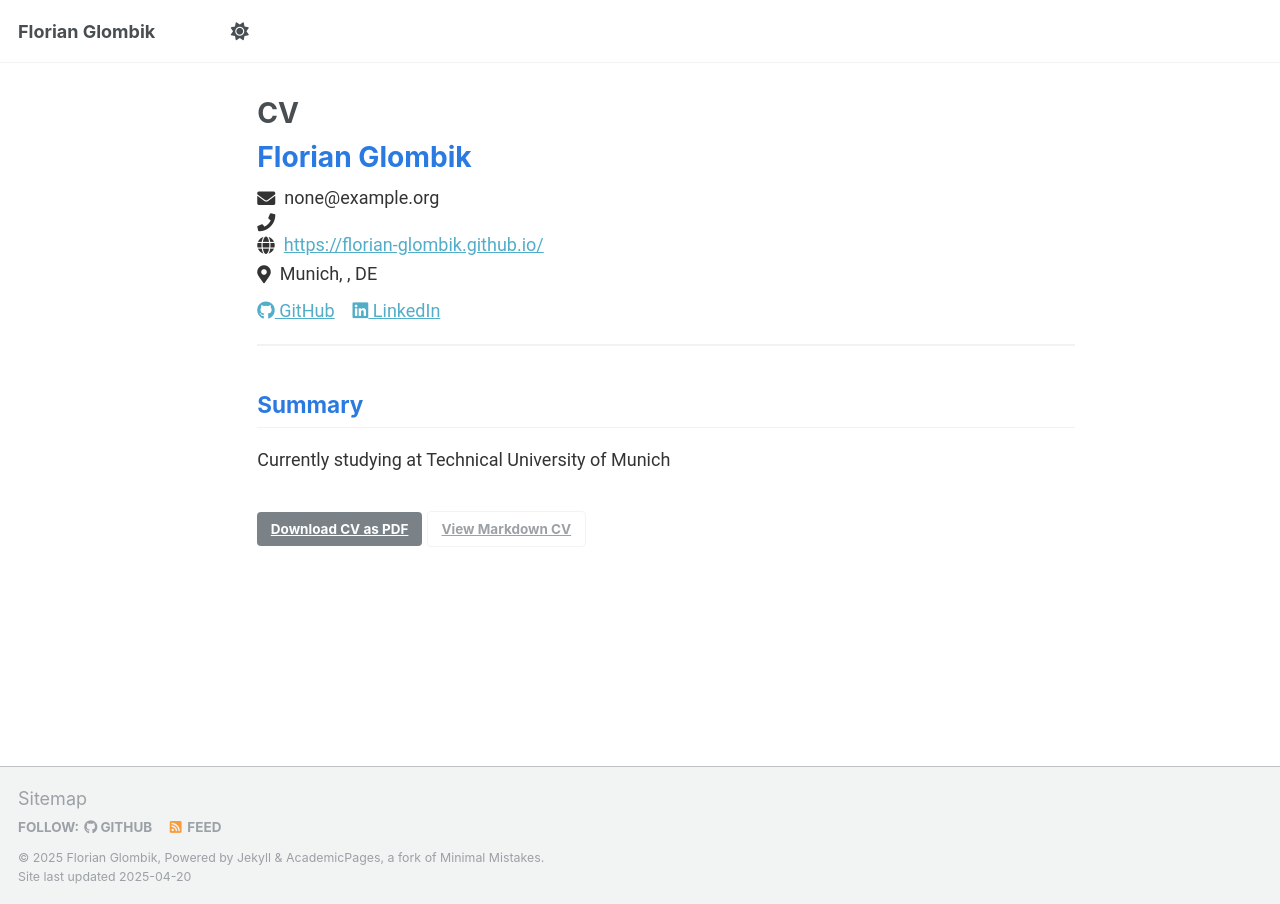
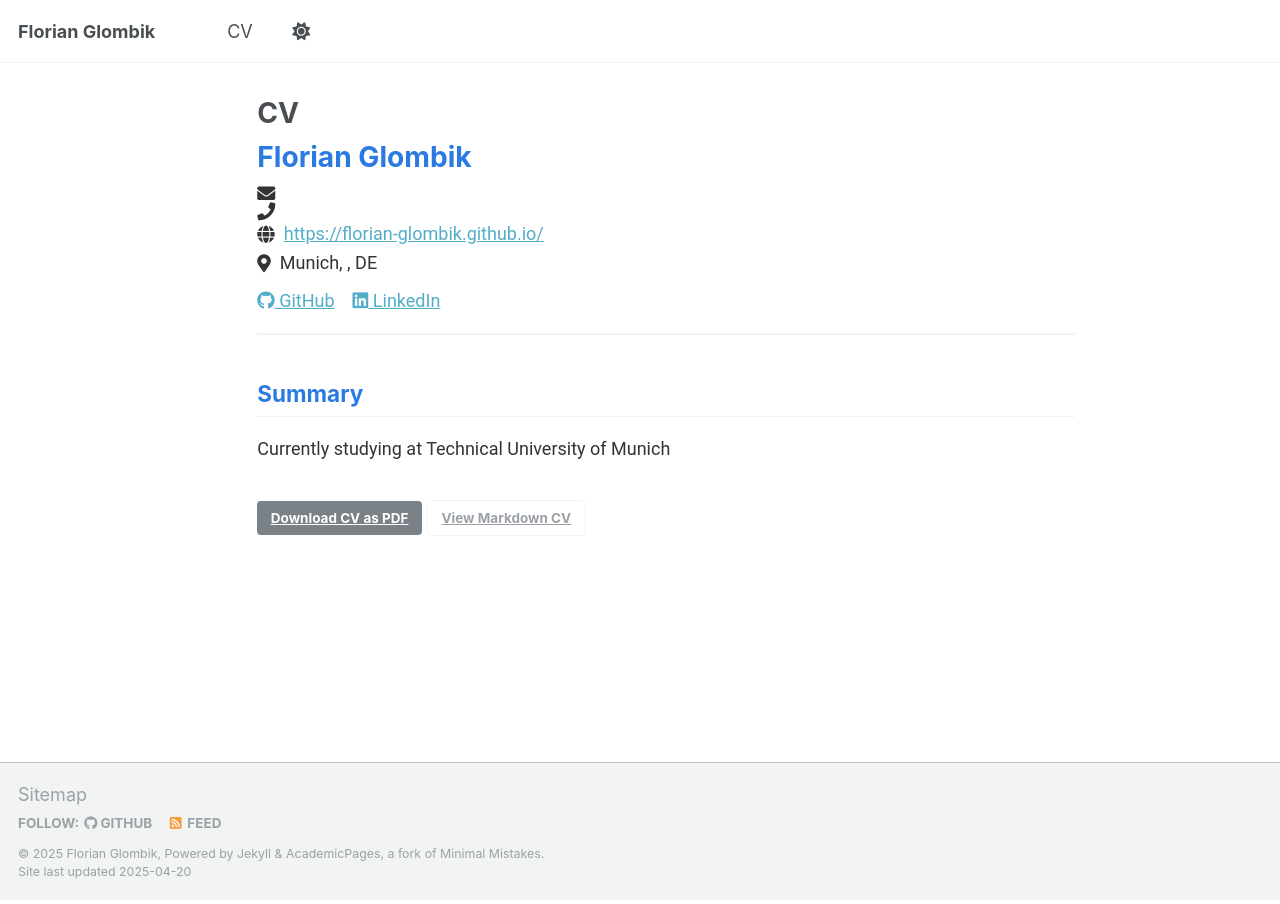
Before and after one commit to florian-glombik/florian-glombik.github.io, a Jekyll site: the page built from _pages/cv-json.md, in a window 1280 px wide. Built offline with Jekyll 4.4.1, drawn with Linux system fonts in a browser that asks for light colours.

Commit message:
Add CV subpage

```diff
--- a/_data/cv.json
+++ b/_data/cv.json
@@ -1,7 +1,7 @@
 {
   "basics": {
     "name": "Florian Glombik",
-    "email": "none@example.org",
+    "email": "",
     "phone": "",
     "website": "https://florian-glombik.github.io/",
     "summary": "Currently studying at Technical University of Munich",
--- a/_data/navigation.yml
+++ b/_data/navigation.yml
@@ -26,8 +26,8 @@ main:
 #  - title: "CV"
 #    url: /cv/
 
-  # - title: "CV"
-  #   url: /cv-json/
+   - title: "CV"
+     url: /cv-json/
 
 #  - title: "Guide"
 #    url: /markdown/
```
